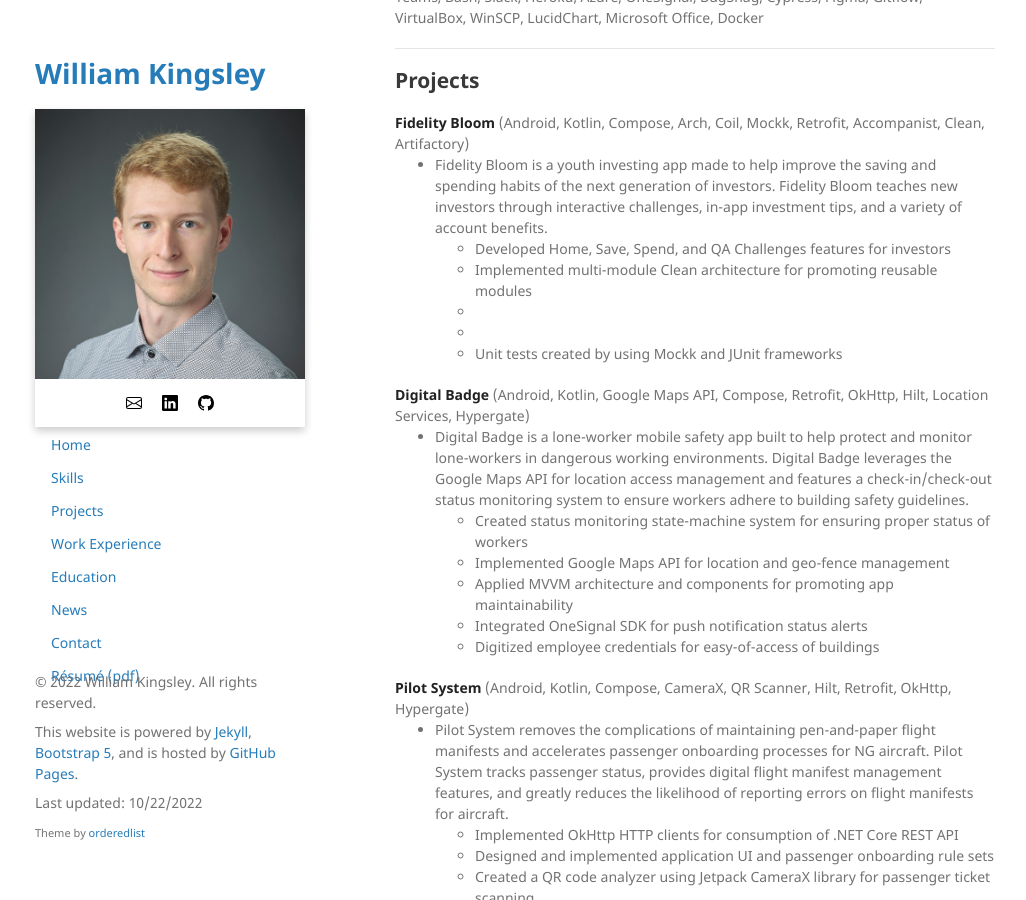
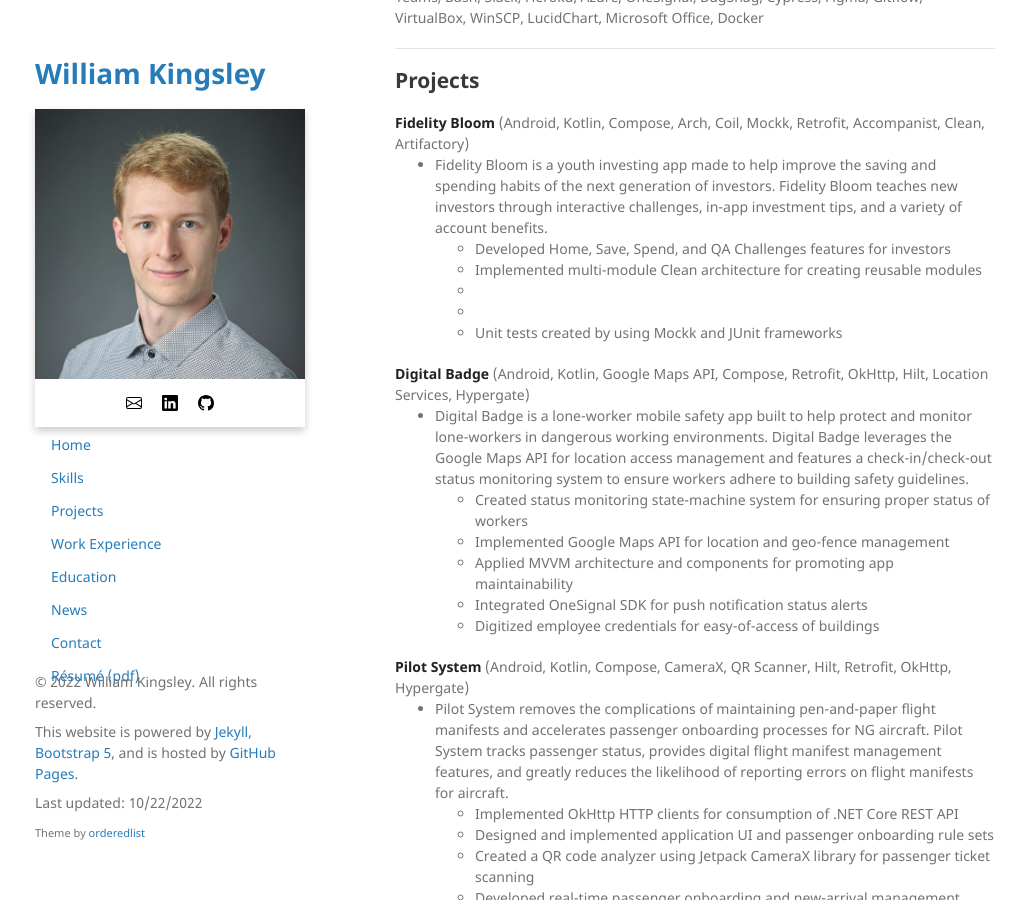
Before and after one commit to data-programmer/data-programmer.github.io, a Jekyll site: the page built from index.md, in a window 1280 px wide and 900 px high, scrolled down 301 px. Shown: the whole window, without its empty margins (125-1151 px from the left). Built offline with Jekyll 4.4.1, drawn with Linux system fonts in a browser that asks for light colours.

Commit message:
Slight project info change

```diff
--- a/_data/projects.yml
+++ b/_data/projects.yml
@@ -5,7 +5,7 @@
   showpoints: true
   points:
     - point: "Developed Home, Save, Spend, and QA Challenges features for investors"
-    - point: "Implemented multi-module Clean architecture for promoting reusable modules"
+    - point: "Implemented multi-module Clean architecture for creating reusable modules"
     - point: ""
     - point: ""
     - point: "Unit tests created by using Mockk and JUnit frameworks"
```
